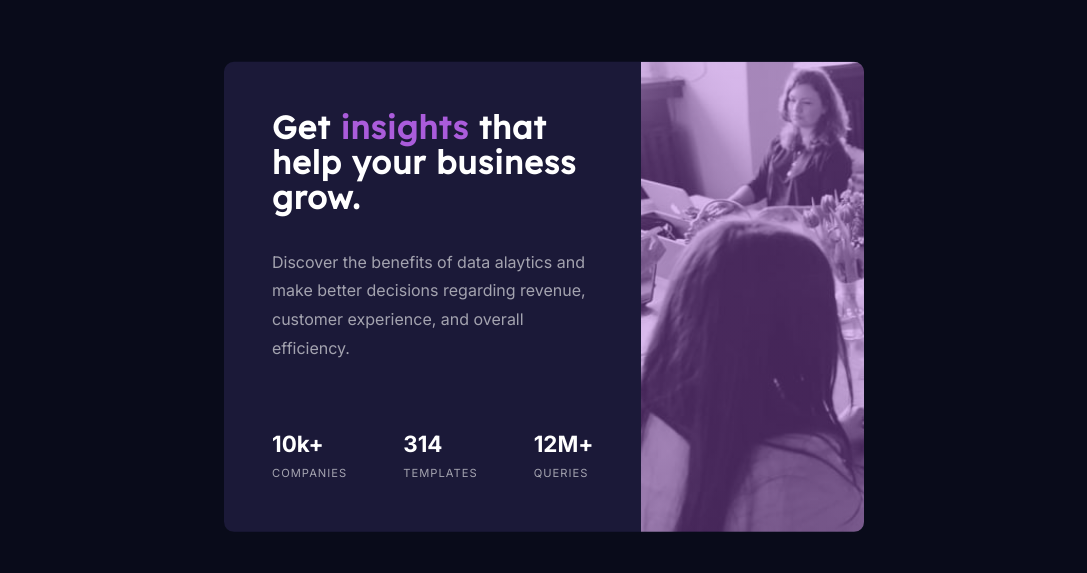
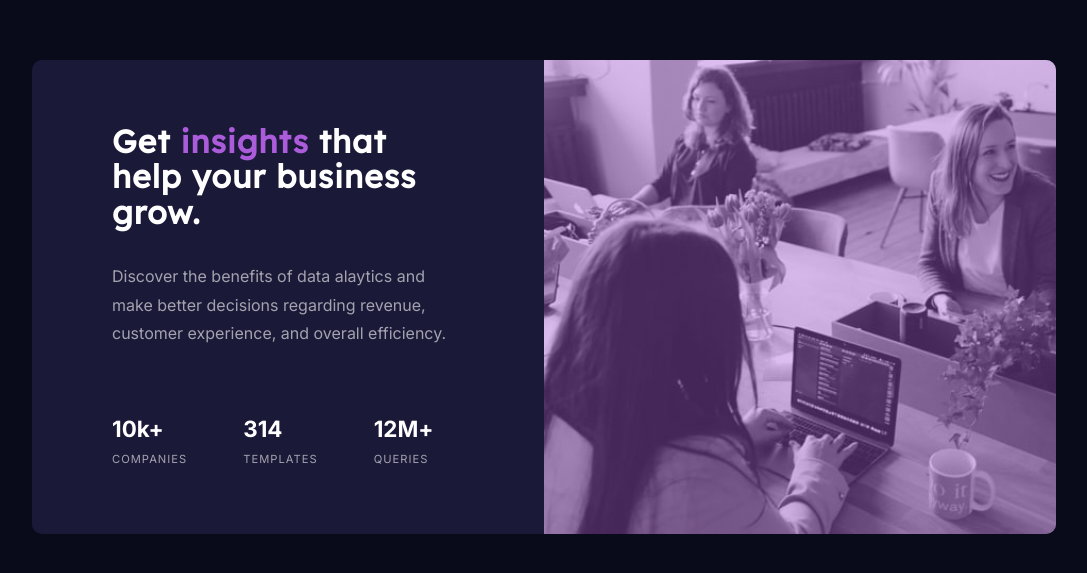
Before and after one commit to Cleshy/Card-Component--2, a plain HTML site: page index.html in a window 1280 px wide. Shown: the part 103-676 px from the top of the page, without its empty margins (96-1183 px from the left). Drawn offline with Linux system fonts and the light colour scheme.

Commit message:
Updated the component

```diff
--- a/css/style.css
+++ b/css/style.css
@@ -100,21 +100,30 @@ body {
   background-color: hsl(var(--clr-very-dark-blue));
 }
 
+.container {
+  max-width: 1440px;
+  margin: 0 auto;
+}
+
+.box-center {
+  height: 100vh;
+  display: flex;
+  justify-content: center;
+  align-items: center;
+}
+
 .box {
   background-color: hsl(var(--clr-dark-blue));
   border-radius: 10px;
   color: hsl(var(--clr-white-1));
   display: grid;
   grid-template-columns: repeat(2, 1fr);
-  left: 50%;
   overflow: hidden;
-  position: absolute;
-  top: 50%;
-  transform: translate(-50%, -50%);
+  max-width: 80%;
 }
 
 .content-box {
-  padding: 3rem;
+  padding: 4rem 5rem;
 }
 
 .heading-primary {
@@ -172,7 +181,6 @@ body {
 
 @media (max-width: 52em) {
   .box {
-    width: 80%;
     grid-template-columns: 1fr;
     grid-template-rows: 1fr 2fr;
     text-align: center;
@@ -200,4 +208,8 @@ body {
   .about-box div:not(:last-child) {
     margin-right: 0;
   }
+
+  .content-box {
+    padding: 2rem 2.5rem;
+  }
 }
--- a/index.html
+++ b/index.html
@@ -21,7 +21,8 @@
     <title>Frontend Mentor | Stats preview card component</title>
   </head>
   <body>
-    <main role="main">
+    <main>
+      <div class="container box-center">
         <div class="box">
           <div class="content-box">
             <h1 class="heading-primary">
@@ -48,6 +49,7 @@
           </div>
           <div class="image-box"></div>
         </div>
+      </div>
     </main>
   </body>
 </html>
```
Lines whose indentation alone changed are shown as unchanged.
